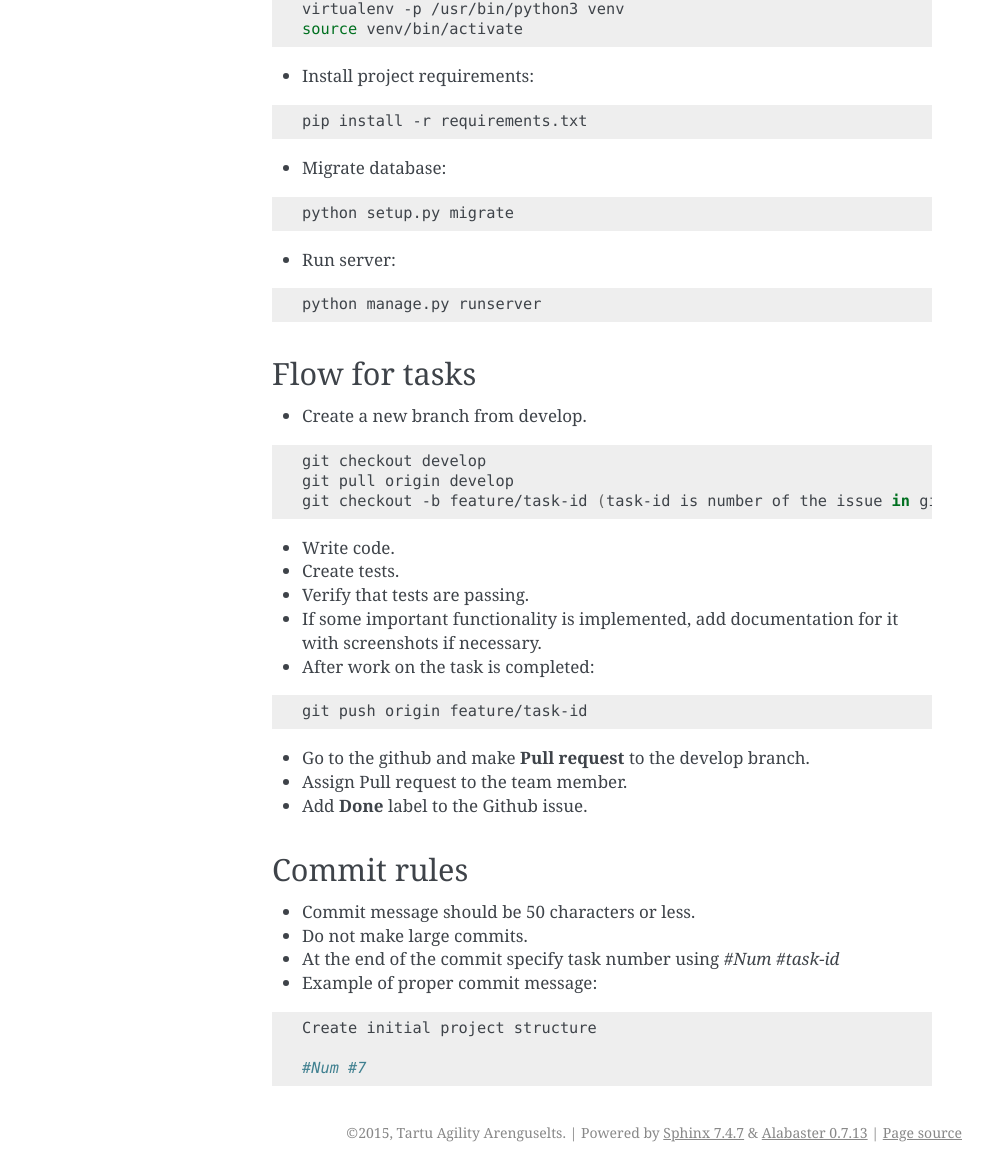
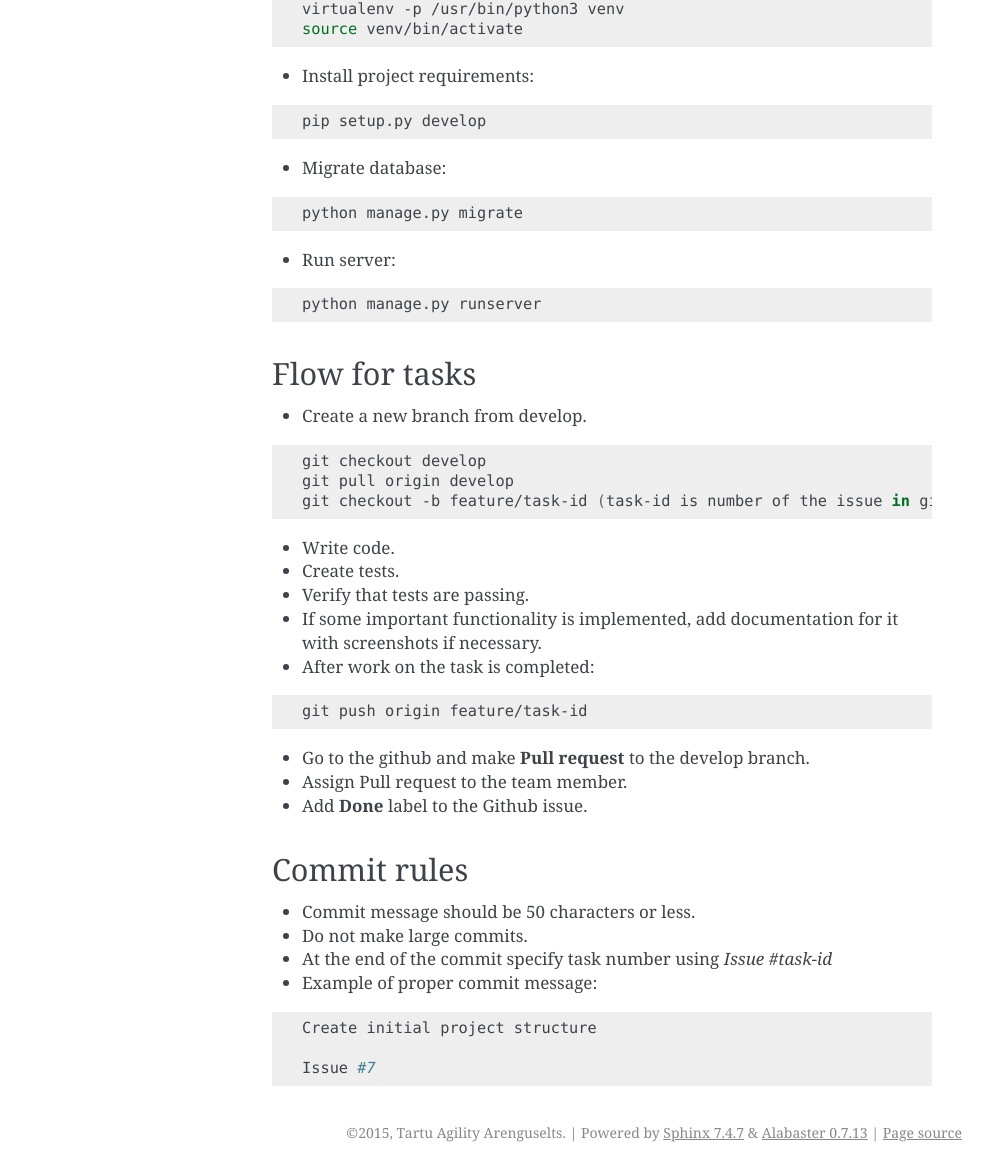
Before and after one commit to crypotex/taas, a Sphinx documentation site: the page built from docs/developer/guide.rst, in a window 1280 px wide. Shown: the part 504-1667 px from the top of the page, without its empty margins (148-1140 px from the left). Built offline with Sphinx 7.4.7, drawn with Linux system fonts in a browser that asks for light colours.

Commit message:
Fix docs and settings.py.example
Issue #26

```diff
--- a/docs/developer/guide.rst
+++ b/docs/developer/guide.rst
@@ -33,13 +33,13 @@ Setup work environment
 
 .. code-block:: bash
 
-    pip install -r requirements.txt
+    pip setup.py develop
 
 - Migrate database:
 
 .. code-block:: bash
 
-    python setup.py migrate
+    python manage.py migrate
 
 - Run server:
 
@@ -77,11 +77,11 @@ Commit rules
 ------------
 - Commit message should be 50 characters or less.
 - Do not make large commits.
-- At the end of the commit specify task number using `#Num #task-id`
+- At the end of the commit specify task number using `Issue #task-id`
 - Example of proper commit message:
 
 .. code-block:: bash
 
     Create initial project structure
 
-    #Num #7
+    Issue #7
```
Also changed, not shown: 1 other file.
